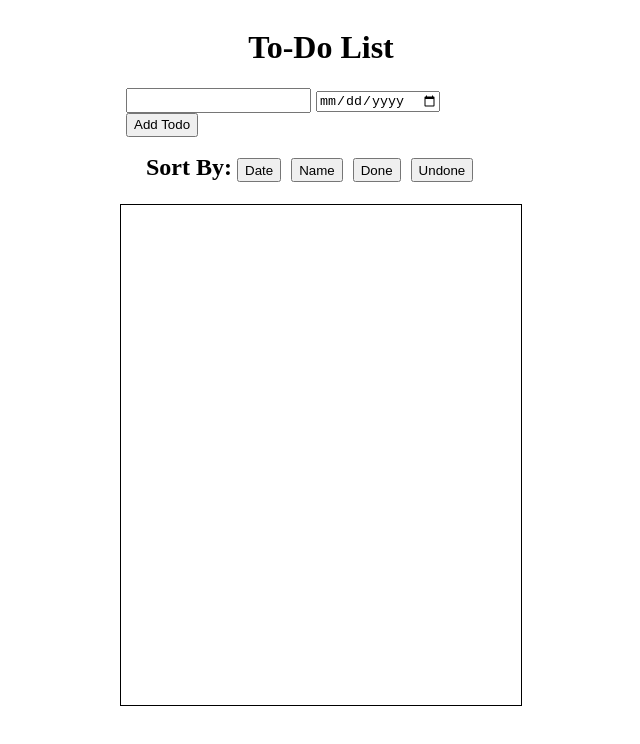
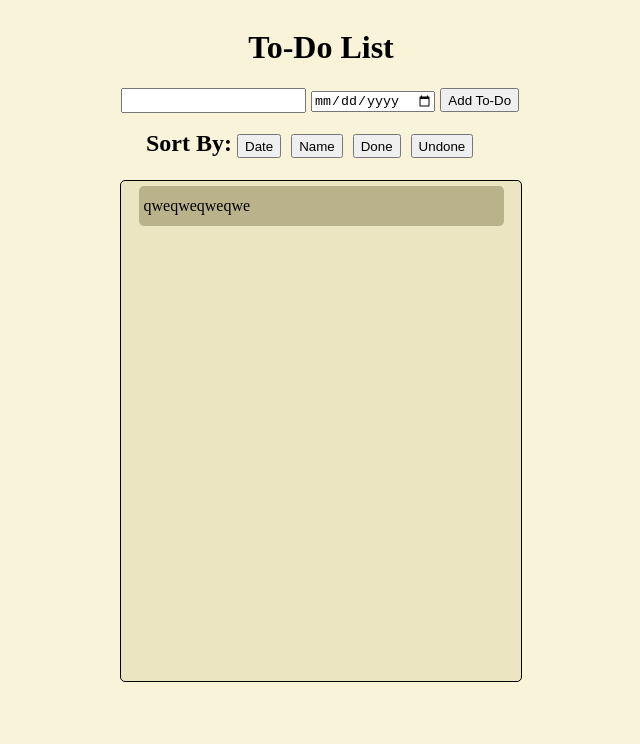
Before and after one commit to Dmytro-Soia/react-todo, a React app: page / in a window 1280 px wide. Shown: the top 744 px of the page, without its empty margins (319-959 px from the left). Built offline with nearby package versions, Linux system fonts and the light colour scheme; the HTML template or start-up script is replaced by a standard one.

Commit message:
style: changed style

```diff
--- a/src/App.css
+++ b/src/App.css
@@ -1,3 +1,7 @@
+html {
+  background-color: #F8F3D9;
+}
+
 #root {
   display: flex;
   justify-content: center;
@@ -6,7 +10,7 @@
 }
 
 #input-section {
-  width: 400px;
+  width: 410px;
 }
 
 #input, #due_date, #add-todo {
@@ -39,8 +43,24 @@
 #container {
   display: flex;
   flex-direction: column;
+  justify-content: top;
+  align-items: center;
+  border-radius: 5px;
   width: 400px;
   height: 500px;
   border: 1px solid black;
+  background-color: #EBE5C2;
 
 }
+
+#example {
+  display: flex;
+  align-items: center;
+  border-radius: 5px;
+  margin: 5px;
+  padding-left: 5px;
+  width: 90%;
+  height: 40px;
+  background-color: #B9B28A;
+
+}
--- a/src/App.tsx
+++ b/src/App.tsx
@@ -9,7 +9,7 @@ const App = () => {
       <div id="input-section">
         <input type="text" id="input"></input>
         <input type="date" id="due-date"></input>
-        <button className='button' id="add-todo">Add Todo</button>
+        <button className='button' id="add-todo">Add To-Do</button>
       </div>
       <div id="sort-section">
         <h2 id="sort-header">Sort By:</h2>
@@ -19,7 +19,7 @@ const App = () => {
         <button className='button' id='undone'>Undone</button>
       </div>
       <div id="container">
-
+          <div id="example">qweqweqweqwe</div>
       </div>
     </>
   );
```
